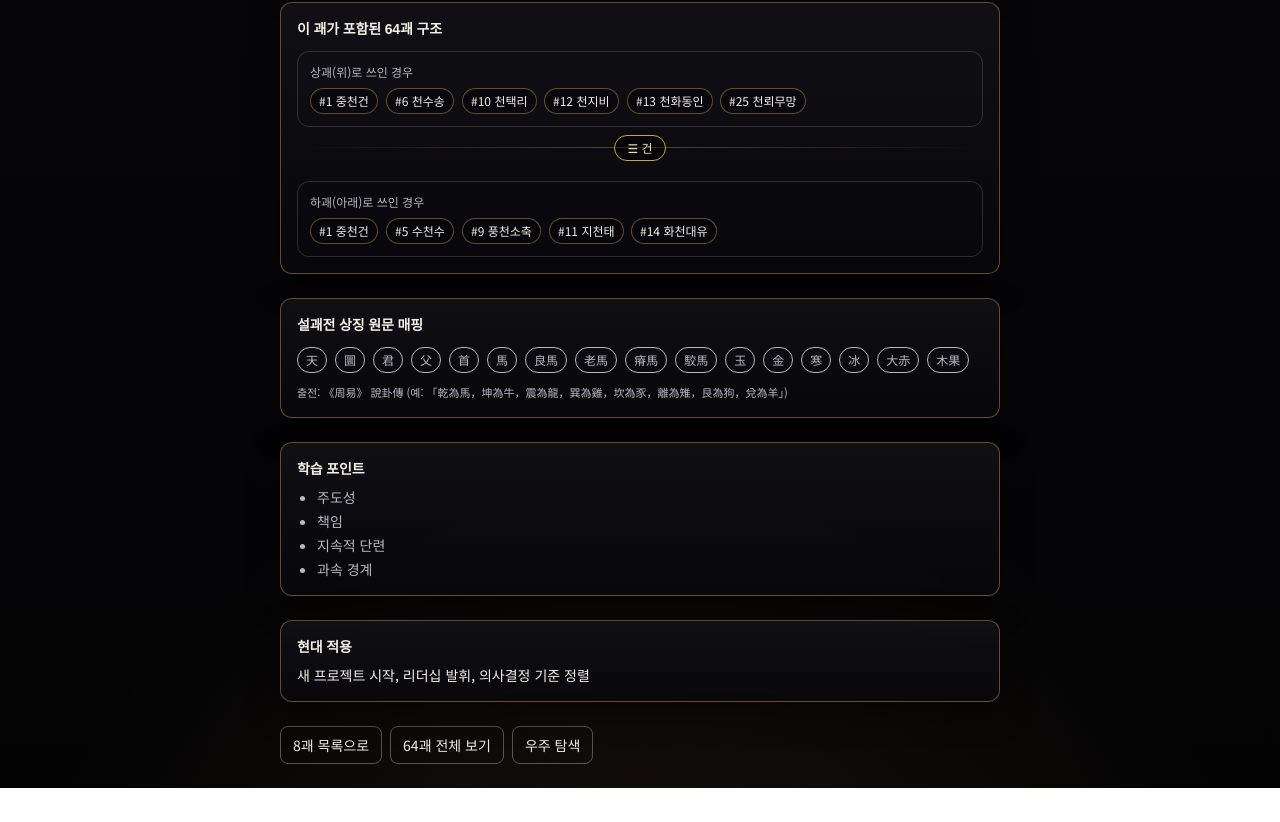
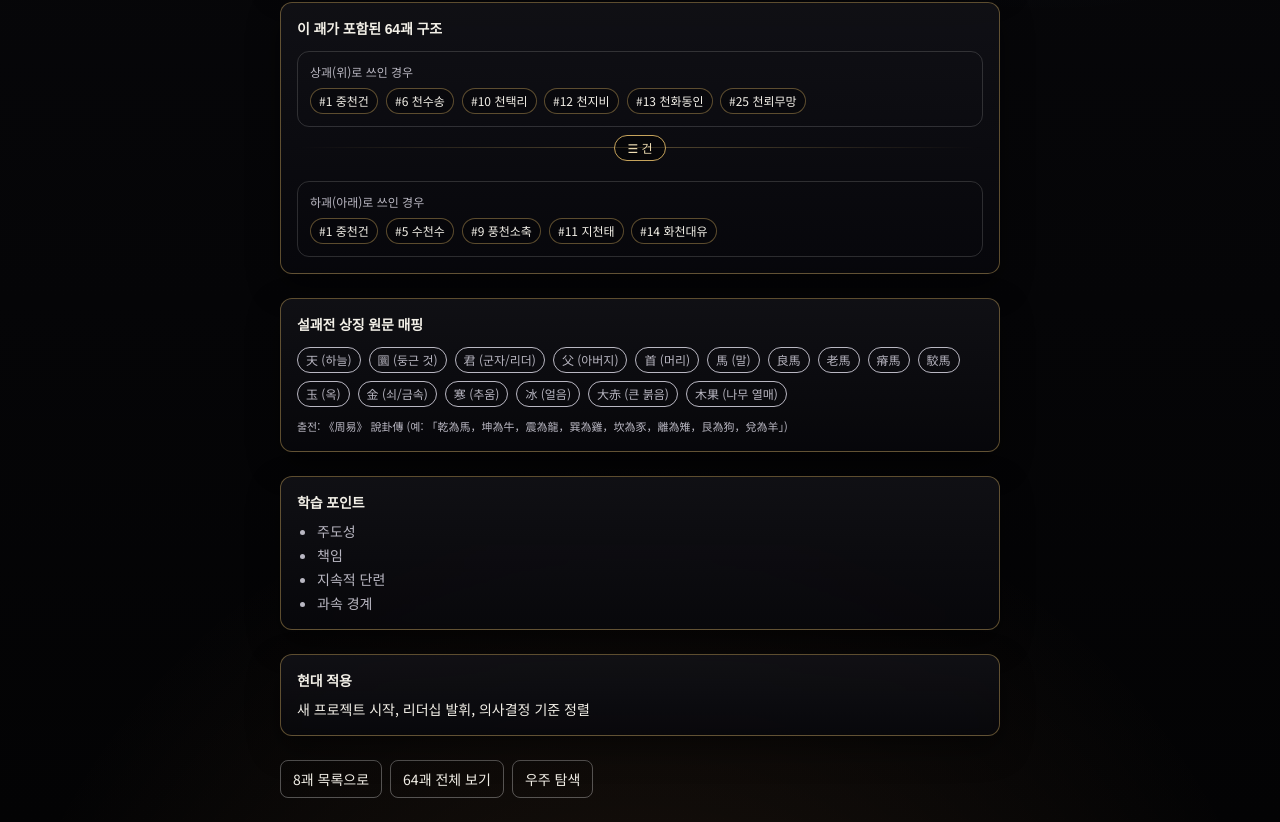
Before and after one commit to kinddragon1224/iching-learning-web, a Next.js app: page /bagua/geon in a window 1280 px wide. Shown: the part 668-1490 px from the top of the page. Before the commit the page ends 1456 px from the top, so only its background shows below. Built offline with nearby package versions, Linux system fonts and the light colour scheme.

Commit message:
ux: 설괘전 상징 한자에 한국어 글로스 병기

```diff
--- a/app/bagua/[slug]/page.tsx
+++ b/app/bagua/[slug]/page.tsx
@@ -14,6 +14,56 @@ const TRIGRAM_KEY: Record<string, string> = {
   gan: "산",
   tae: "택",
 };
+
+const SHUOGUA_GLOSS: Record<string, string> = {
+  天: "하늘",
+  圜: "둥근 것",
+  君: "군자/리더",
+  父: "아버지",
+  首: "머리",
+  馬: "말",
+  玉: "옥",
+  金: "쇠/금속",
+  寒: "추움",
+  冰: "얼음",
+  大赤: "큰 붉음",
+  木果: "나무 열매",
+  地: "땅",
+  母: "어머니",
+  腹: "배",
+  牛: "소",
+  布: "베/천",
+  釜: "가마솥",
+  黑: "검음",
+  雷: "우레",
+  龍: "용",
+  動: "움직임",
+  風: "바람",
+  木: "나무",
+  雞: "닭",
+  入: "들어감",
+  水: "물",
+  耳: "귀",
+  豕: "돼지",
+  陷: "빠짐/험함",
+  火: "불",
+  日: "해",
+  電: "번개",
+  目: "눈",
+  雉: "꿩",
+  山: "산",
+  手: "손",
+  狗: "개",
+  止: "멈춤",
+  澤: "못/연못",
+  口: "입",
+  羊: "양",
+  說: "기쁨/말함",
+};
+
+function glossSymbol(s: string) {
+  return `${s}${SHUOGUA_GLOSS[s] ? ` (${SHUOGUA_GLOSS[s]})` : ""}`;
+}
 
 export function generateStaticParams() {
   return BAGUA_ITEMS.map((item) => ({ slug: item.slug }));
@@ -105,7 +155,7 @@ export default async function BaguaDetailPage({ params }: { params: Promise<{ sl
         <h2 className="font-semibold">설괘전 상징 원문 매핑</h2>
         <div className="flex flex-wrap gap-2 text-xs text-[var(--text-muted)]">
           {item.shuoGuaSymbols.map((s) => (
-            <span key={s} className="rounded-full border px-2 py-1">{s}</span>
+            <span key={s} className="rounded-full border px-2 py-1">{glossSymbol(s)}</span>
           ))}
         </div>
         <p className="text-[11px] text-[var(--text-muted)]">
```
